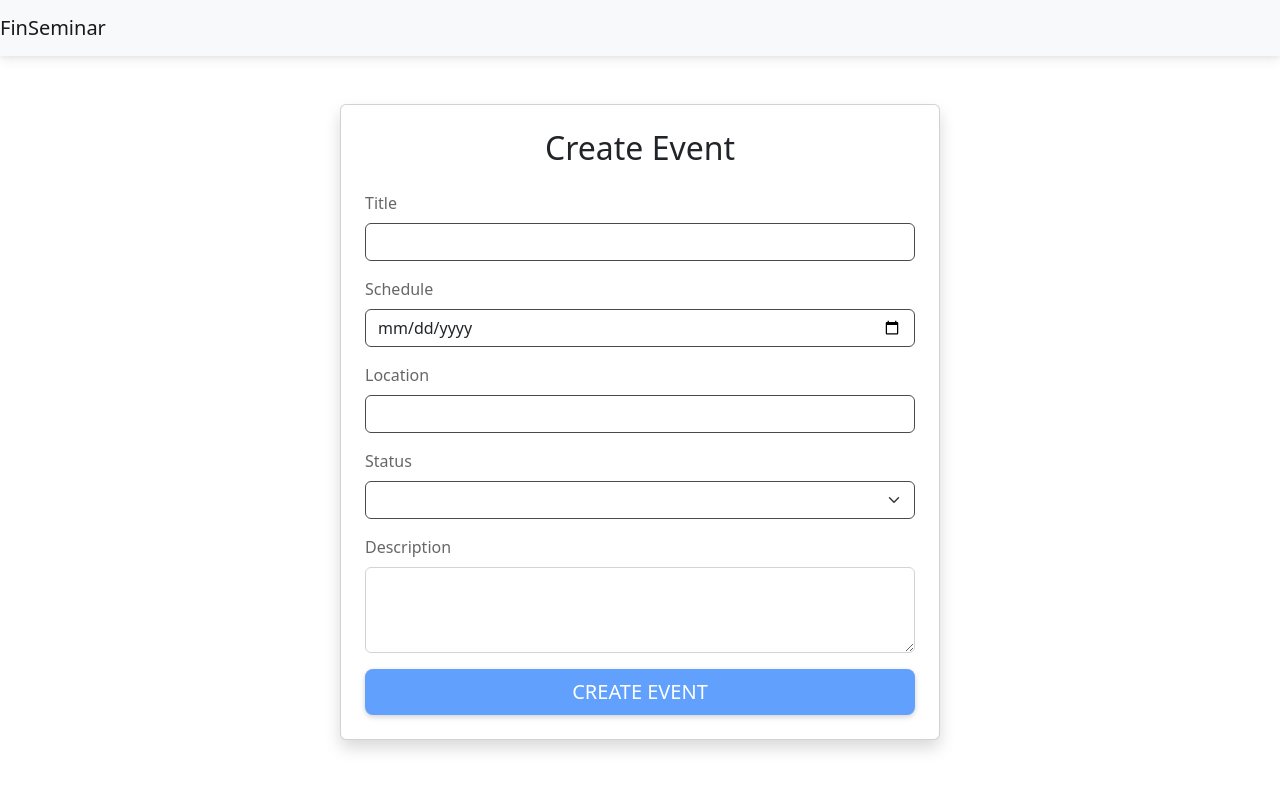
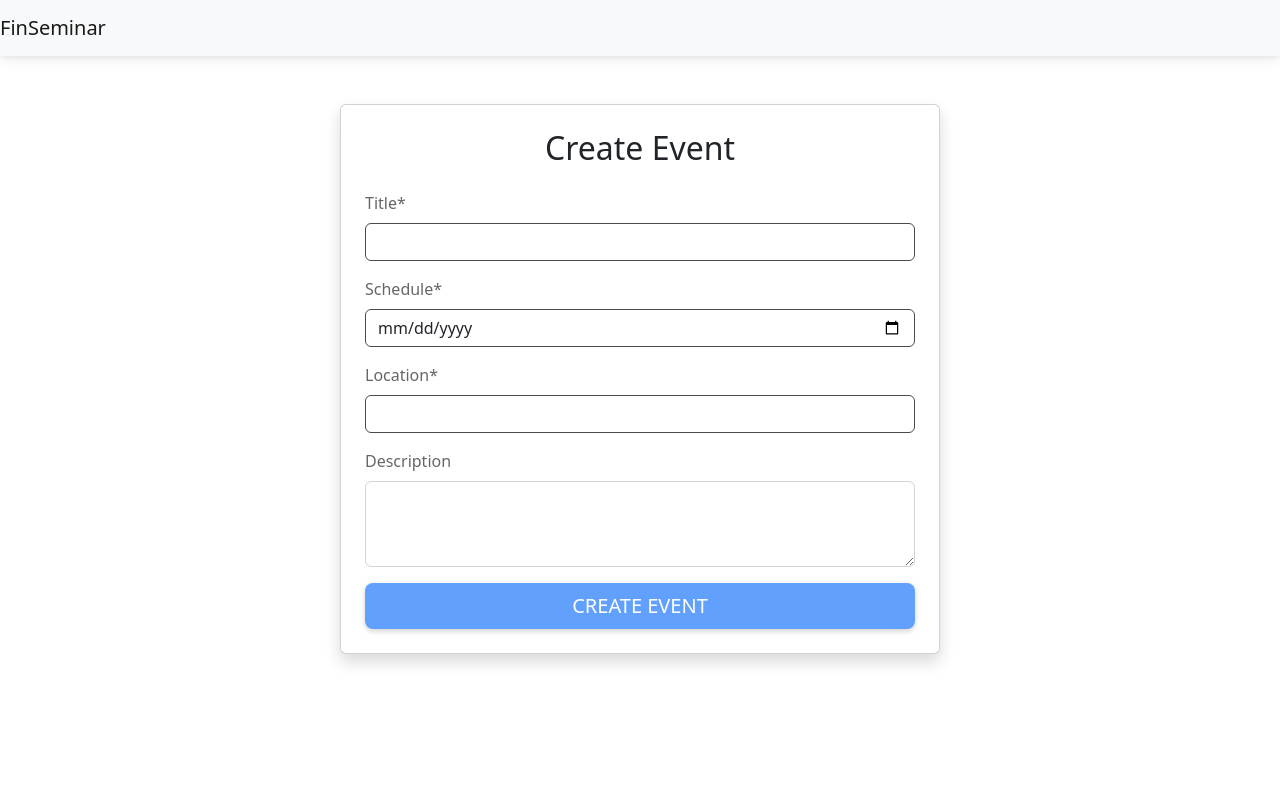
Before and after one commit to vaishnavi0201/capstone, an Angular app in the folder client/: page /create-event in a window 1280 px wide. Shown: the top 790 px of the page. Built offline with nearby package versions, Linux system fonts and the light colour scheme; sample sign-in values are in the browser's storage.

Commit message:
date validation fixed

```diff
--- a/client/src/app/create-event/create-event.component.html
+++ b/client/src/app/create-event/create-event.component.html
@@ -4,7 +4,7 @@
 
     <form [formGroup]="itemForm" (ngSubmit)="onSubmit()">
       <div class="form-group mb-3">
-        <label for="title" class="form-label">Title</label>
+        <label for="title" class="form-label">Title*</label>
         <input type="text" id="title" formControlName="title" class="form-control" />
         <div *ngIf="itemForm.get('title')?.errors?.['required'] && itemForm.get('title')?.touched" class="text-danger mt-1">
           <small>Title is required</small>
@@ -12,22 +12,29 @@
       </div>
 
       <div class="form-group mb-3">
-        <label for="schedule" class="form-label">Schedule</label>
+        <label for="schedule" class="form-label">Schedule*</label>
         <input type="date" id="schedule" formControlName="schedule" class="form-control" />
         <div *ngIf="itemForm.get('schedule')?.errors?.['required'] && itemForm.get('schedule')?.touched" class="text-danger mt-1">
           <small>Schedule is required</small>
         </div>
+        <div *ngIf="itemForm.get('schedule')?.errors?.['minDate']" class="text-danger mt-1">
+          <small>
+            Date cannot be lessthen today
+          </small>
+        </div>
       </div>
 
       <div class="form-group mb-3">
-        <label for="location" class="form-label">Location</label>
+        <label for="location" class="form-label">Location*</label>
         <input type="text" id="location" formControlName="location" class="form-control" />
         <div *ngIf="itemForm.get('location')?.errors?.['required'] && itemForm.get('location')?.touched" class="text-danger mt-1">
           <small>Location is required</small>
         </div>
       </div>
 
-      <div class="form-group mb-3">
+      <div  [hidden]="true
+
+      "  class="form-group mb-3  ">
         <label for="status" class="form-label">Status</label>
         <select id="status" formControlName="status" class="form-select">
           <option value="" disabled>Select status</option>
--- a/client/src/app/create-event/create-event.component.ts
+++ b/client/src/app/create-event/create-event.component.ts
@@ -1,5 +1,5 @@
 import { Component, OnInit } from '@angular/core';
-import { FormBuilder, FormGroup, Validators } from '@angular/forms';
+import { AbstractControl, FormBuilder, FormGroup, ValidationErrors, ValidatorFn, Validators } from '@angular/forms';
 import { Router } from '@angular/router';
 import { HttpService } from '../../services/http.service';
 import { AuthService } from '../../services/auth.service';
@@ -30,11 +30,20 @@ export class CreateEventComponent implements OnInit {
       // institutionId: [null, Validators.required],
       title: ['', Validators.required],
       description: ['', Validators.required],
-      schedule: ['', Validators.required],
+      schedule: ['', [Validators.required,this.dateValidator()]],
       location: ['', Validators.required],
-      status: [null, Validators.required]
+      status: ["Pending", Validators.required]
     });
   }
+
+ dateValidator(): ValidatorFn {
+  return (control: AbstractControl): ValidationErrors | null => {
+    const today = new Date().setHours(0, 0, 0, 0);
+    const selectedDate = new Date(control.value).setHours(0, 0, 0, 0);
+
+    return selectedDate < today ? { 'minDate': { value: control.value } } : null;
+  };
+}
 
   onSubmit(): void {
     if (this.itemForm.valid) {
--- a/client/src/app/update-event/update-event.component.html
+++ b/client/src/app/update-event/update-event.component.html
@@ -27,7 +27,7 @@
         </div>
       </div>
 
-      <div class="form-group mb-3">
+      <div  [hidden]="true" class="form-group mb-3">
         <label for="status" class="form-label">Status</label>
         <select id="status" formControlName="status" class="form-select">
           <option value="" disabled>Select status</option>
```
